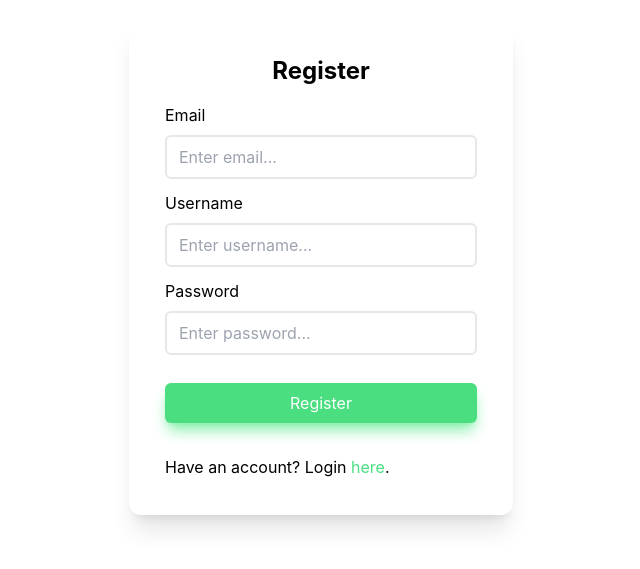
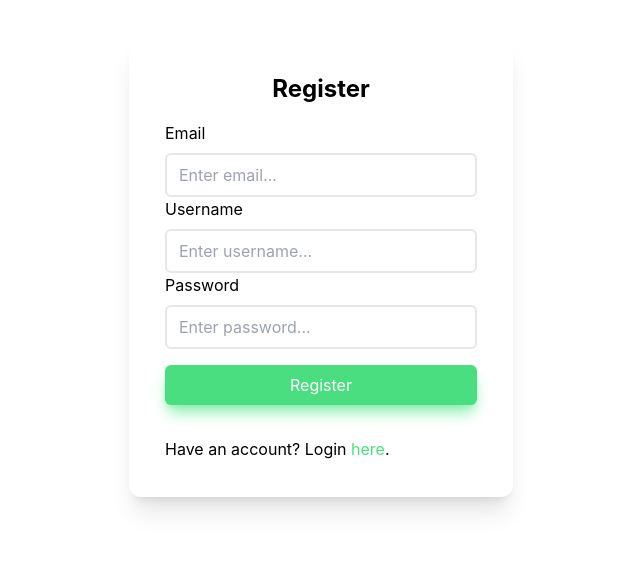
Before and after one commit to rhenaldkarrel/react-redux-toolkit-authentication-authorization-example, a React (Create React App) app: page /register in a window 1280 px wide. Shown: the part 133-702 px from the top of the page, without its empty margins (319-959 px from the left). Built offline with nearby package versions, Linux system fonts and the light colour scheme.

Commit message:
fix: nested dom error

```diff
--- a/src/pages/Register/Register.tsx
+++ b/src/pages/Register/Register.tsx
@@ -69,7 +69,6 @@ export const Register = () => {
         >
           {({ errors, touched }) => (
             <Form>
-              <form action="" className="grid gap-3">
               <div className="grid gap-2">
                 <label htmlFor="email" className="capitalize">
                   email
@@ -132,7 +131,6 @@ export const Register = () => {
                   Register
                 </button>
               </div>
-              </form>
             </Form>
           )}
         </Formik>
```
Lines whose indentation alone changed are shown as unchanged.
